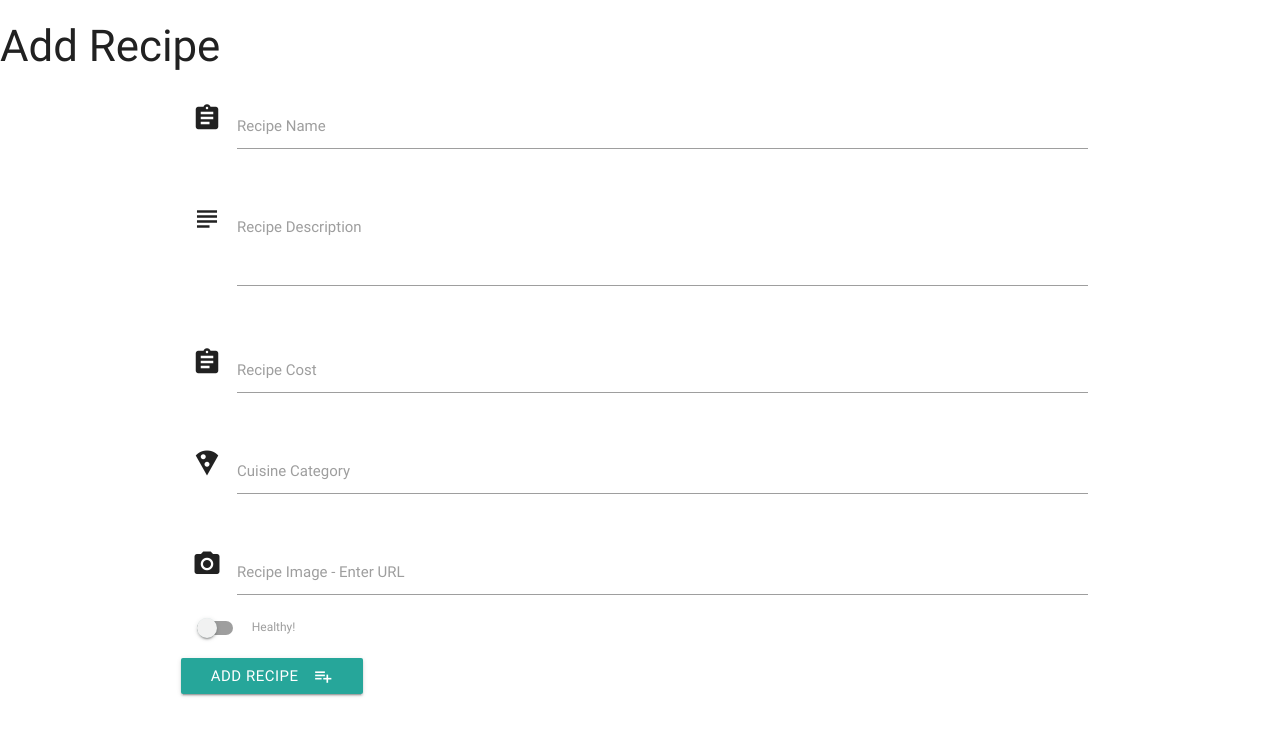
After one commit to harrypars0ns/a-recipe-book, a Flask app: page /add_recipe in a window 1280 px wide. The commit adds this page. Shown: the top 736 px of the page. Run offline with Flask 2, Linux system fonts and the light colour scheme; data that the repository does not hold is empty; some libraries are stand-ins or nearby versions.

Commit message:
Added image field to addrecipe.html

```diff
--- a/app.py
+++ b/app.py
@@ -14,6 +14,22 @@ def get_recipes():
     return render_template("recipes.html", recipes=mongo.db.recipes.find())
 
 
+@app.route('/add_recipe')
+def add_recipe():
+    return render_template('addrecipe.html',
+    cuisines=mongo.db.cuisines.find())
+
+
+@app.route('/insert_recipe', methods=['POST'])
+def insert_recipe():
+    recipes = mongo.db.recipes
+    recipes.insert_one(request.form.to_dict())
+    return redirect(url_for('get_recipes'))
+
+
+
+
+
 if __name__ == '__main__':
     app.run(host=os.environ.get('IP'),
             port=int(os.environ.get('PORT')),
--- /dev/null
+++ b/static/css/style.css
@@ -0,0 +1,8 @@
+.w {
+    width: 90%;
+}
+
+
+/* .card-content{
+    height: 20px;
+} */
--- /dev/null
+++ b/templates/addrecipe.html
@@ -0,0 +1,79 @@
+{% extends 'base.html' %} {% block content %}
+<h3>Add Recipe</h3>
+<div class="container">
+  <div class="row">
+    <form action="{{ url_for('insert_recipe') }}" method="POST" class="col s12">
+      <div class="row">
+        <div class="input-field col s12">
+          <i class="material-icons prefix">assignment</i>
+          <input id="recipe_name" name="recipe_name" type="text" />
+          <label for="icon_prefix">Recipe Name</label>
+        </div>
+      </div>
+      <div class="row">
+        <div class="input-field col s12">
+          <i class="material-icons prefix">subject</i>
+          <textarea
+            name="recipe_description"
+            id="recipe_description"
+            class="materialize-textarea"
+            maxlength="100"
+          ></textarea>
+          <label for="icon_telephone">Recipe Description</label>
+        </div>
+      </div>
+      <div class="row">
+        <div class="input-field col s12">
+          <i class="material-icons prefix">assignment</i>
+          <input id="recipe_cost" name="recipe_cost" type="text" />
+          <label for="icon_prefix">Recipe Cost</label>
+        </div>
+      </div>
+       <div class="row">
+        <div class="input-field col s12">
+          <i class="material-icons prefix">local_pizza</i>
+          <input id="cuisine_name" name="cuisine_name" type="text" />
+          <label for="icon_prefix">Cuisine Category</label>
+        </div>
+      </div>
+      <div class="row">
+        <div class="input-field col s12">
+          <i class="material-icons prefix">camera_alt</i>
+          <input id="recipe_image" name="recipe_image" type="text" required />
+          <label for="icon_prefix">Recipe Image - Enter URL</label>
+        </div>
+        <div class="switch">
+          <label>
+            <input id="is_healthy" name="is_healthy" type="checkbox" />
+            <span class="lever"></span>
+            Healthy!
+          </label>
+        </div>
+      </div>
+      <div class="row">
+        <button
+          class="btn waves-effect waves-light"
+          type="submit"
+          name="action"
+        >
+          Add Recipe
+          <i class="material-icons right">playlist_add</i>
+        </button>
+      </div>
+    </form>
+  </div>
+</div>
+{% endblock %}
+
+<!-- <div class="row">
+  <div class="input-field col s12">
+    <i class="material-icons prefix">poll</i>
+    <select id="cuisine" name="cuisine_name">
+      <option value="" disabled selected>Choose Cuisine</option>
+      {% for cuisine in cuisines %}
+      <option value="{{cuisine.cuisine_name}}">{{cuisine.cuisine_name}}</option>
+      {% endfor %}
+    </select>
+    <label>Recipe Category</label>
+  </div>
+</div> -->
--- a/templates/base.html
+++ b/templates/base.html
@@ -1,18 +1,28 @@
 <!DOCTYPE html>
 <html>
   <head>
-    <link rel="stylesheet" href="https://cdnjs.cloudflare.com/ajax/libs/materialize/0.100.2/css/materialize.min.css">
-    <link href="https://fonts.googleapis.com/icon?family=Material+Icons" rel="stylesheet">
-
+    <meta charset="UTF-8" />
+    <meta name="viewport" content="width=device-width, initial-scale=1.0" />
+    <meta http-equiv="X-UA-Compatible" content="ie=edge" />
+    <title>Document</title>
+    <link
+      rel="stylesheet"
+      href="https://cdnjs.cloudflare.com/ajax/libs/materialize/0.100.2/css/materialize.min.css"
+    />
+    <link
+      href="https://fonts.googleapis.com/icon?family=Material+Icons"
+      rel="stylesheet"
+    />
+    <link rel="stylesheet" href="static/css/style.css" />
   </head>
   <body>
-        <h1>Outside!</h1>
-        {% block content %}
-
-        {% endblock %}
-
+    {% block content %} {% endblock %}
     <script src="https://cdnjs.cloudflare.com/ajax/libs/jquery/3.5.1/jquery.min.js"></script>
     <script src="https://cdnjs.cloudflare.com/ajax/libs/materialize/1.0.0/js/materialize.min.js"></script>
-
+    <script type="text/javascript">
+      $(document).ready(function () {
+        $("select").formSelect();
+      });
+    </script>
   </body>
 </html>
```
Also changed, not shown: playaround.html (added, +53 -0 lines), templates/recipes.html (+9 -7 lines). Lines whose indentation alone changed are shown as unchanged.
